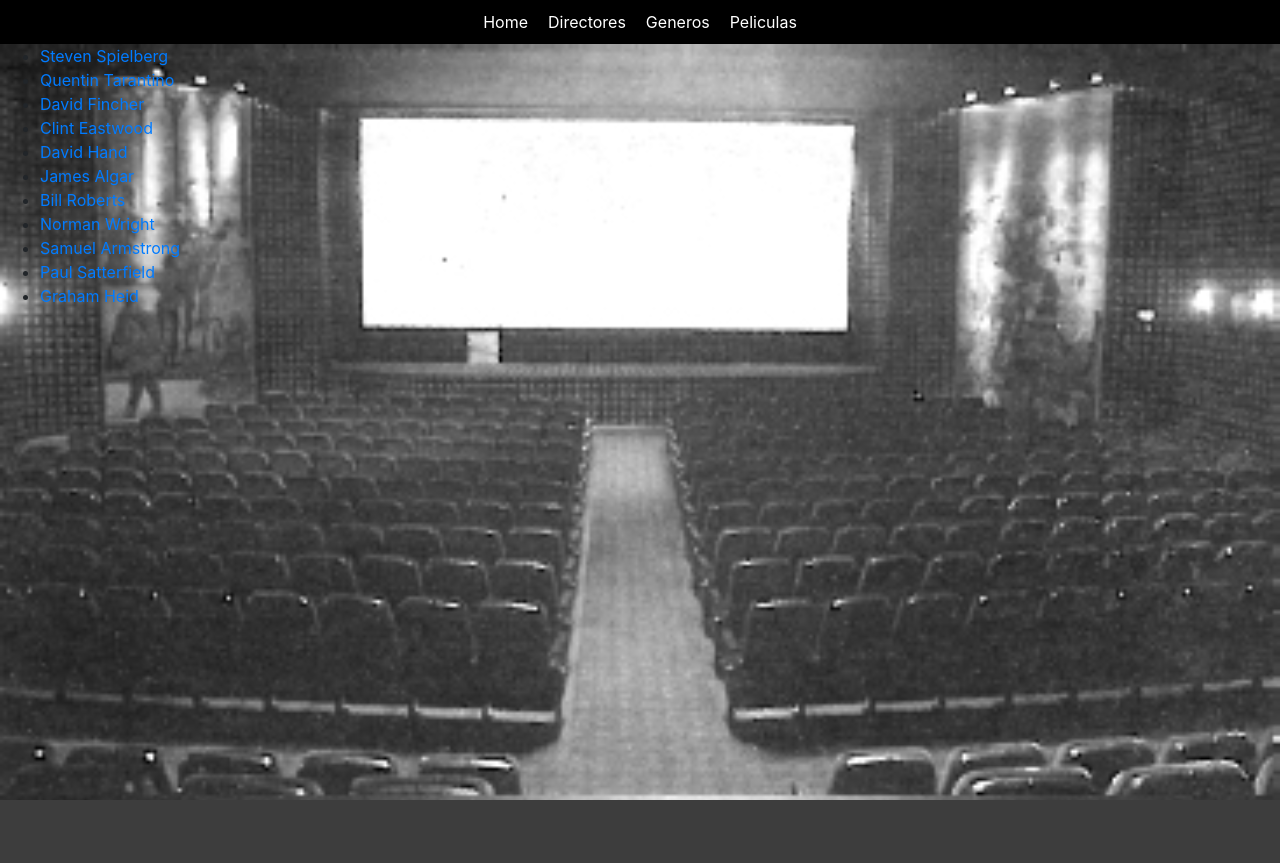
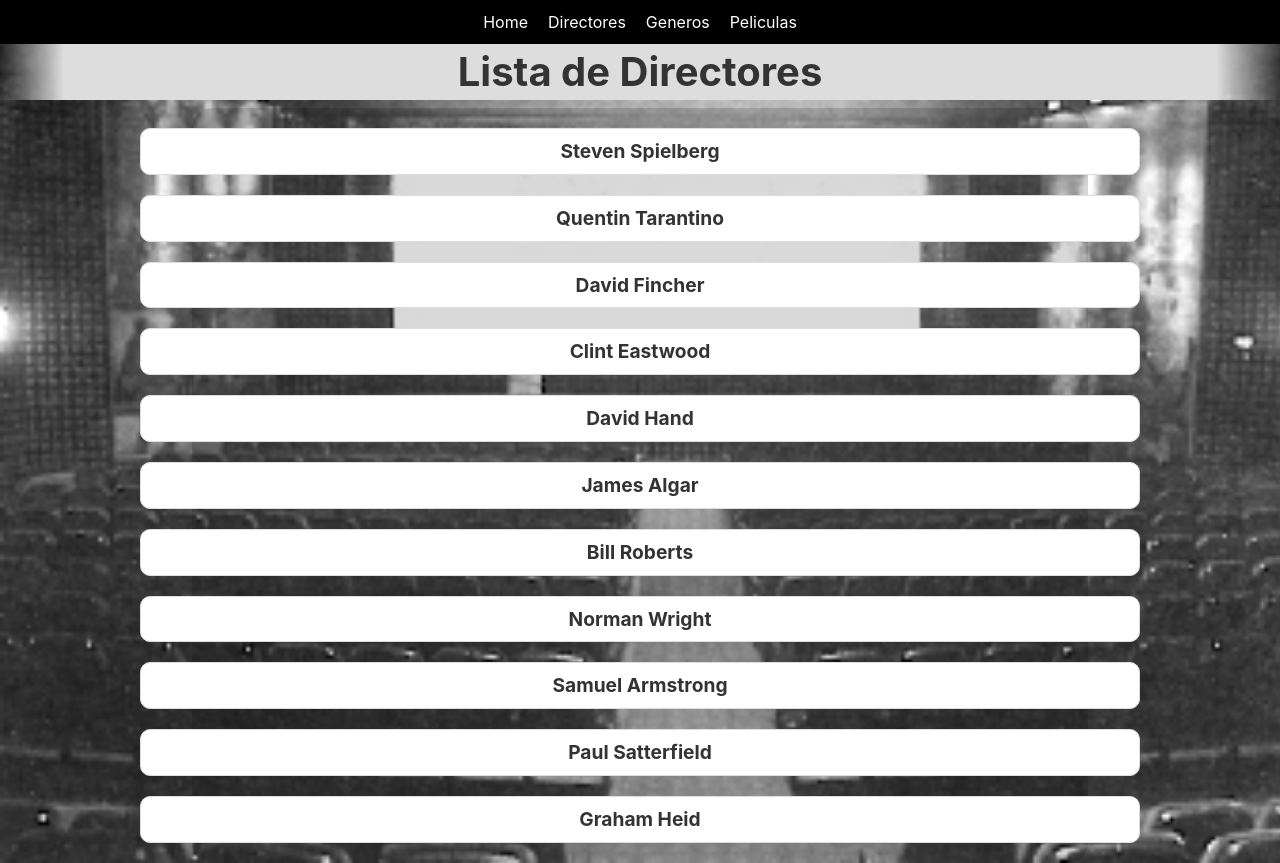
Before and after one commit to JuanGarrid0/Videoclub, a Django app: page /director in a window 1280 px wide. Before the commit the page ends 800 px from the top, so only its background shows below. Run offline with Django 5.2, Linux system fonts and the light colour scheme; data comes from the database, SQL or seed files in the repository; some libraries are stand-ins or nearby versions.

Commit message:
css de 'director'

```diff
--- a/videoclub/movies/static/movies/styles.css
+++ b/videoclub/movies/static/movies/styles.css
@@ -78,3 +78,54 @@ body{
 }
 
 /* Fin del código de 'lista' */
+/* Código de modificación de 'director' */
+
+#directores {
+    text-align: center;
+}
+
+#directores h2 {
+    color: #333;
+    font-size: 2.5em;
+    margin-top: 0px;
+    padding: 4px;
+    background: radial-gradient(circle, rgba(221, 221, 221, 1) 90%, rgba(221, 221, 221, 0) 100%);
+}
+
+#directores #lista {
+    display: flex;
+    flex-direction: column;
+    align-items: center;
+    gap: 20px;
+    background-color: rgba(0, 0, 0, 0.15);
+    padding: 20px;
+    width: 70%;
+    margin: 0 auto;
+    border-radius: 20px;
+}
+
+#directores #director {
+    background: #fff;
+    border: 1px solid #ddd;
+    border-radius: 10px;
+    margin: auto 0;
+    text-align: center;
+    width: 1000px;
+    padding: 8px;
+    transition: transform 0.2s, border 0.2s;
+}
+
+#directores #director:hover {
+    transform: scale(1.03);
+    border: 1px solid darkblue;
+}
+
+#directores a{
+    text-decoration: none;
+    color: #333;
+    font-weight: bold;
+    font-size: 1.2em;
+    display: block;
+}
+
+/* Fin del código de 'director' */
--- a/videoclub/movies/templates/movies/director.html
+++ b/videoclub/movies/templates/movies/director.html
@@ -4,11 +4,12 @@
 
 
 {% block body %}
-    <ul>
-        {% for entry in director  %}
-
-            <li><a href="{% url 'detalles' nombre=entry tipo='director' %}">  {{entry}} </a></li>
-        {% endfor %}
-
-    </ul>
+    <div id="directores">
+        <h2><strong>Lista de Directores</strong></h2>
+        <div id="lista">
+            {% for entry in director  %}
+                <a href="{% url 'detalles' nombre=entry tipo='director' %}"><p id="director">  {{entry}} </p></a>
+            {% endfor %}
+        </div>
+    </div>
 {%endblock%}
```
